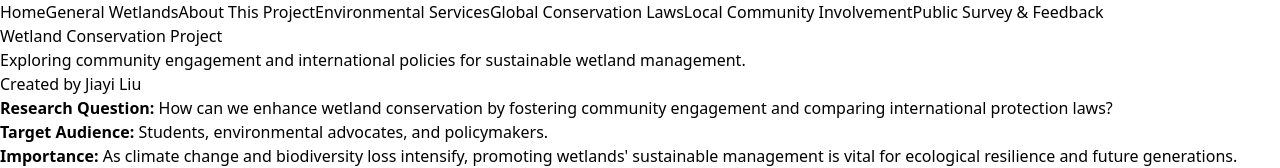
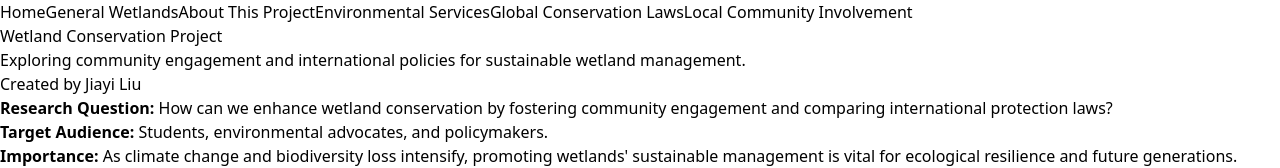
Before and after one commit to Jiaaa1/wetland-conservation-site, a Next.js app: page / in a window 1280 px wide. Shown: the top 168 px of the page. Built offline with nearby package versions, Linux system fonts and the light colour scheme; grey boxes are pictures that could not be loaded.

Commit message:
Update page.tsx

```diff
--- a/app/page.tsx
+++ b/app/page.tsx
@@ -68,12 +68,6 @@ export default function HomePage() {
           className="px-6 py-3 bg-green-600 text-white rounded hover:bg-green-700"
         >
           Local&nbsp;Community&nbsp;Involvement
-        </Link>
-        <Link
-          href="/survey"
-          className="px-6 py-3 bg-green-600 text-white rounded hover:bg-green-700"
-        >
-          Public&nbsp;Survey&nbsp;&amp;&nbsp;Feedback
         </Link>
       </nav>
 
```
